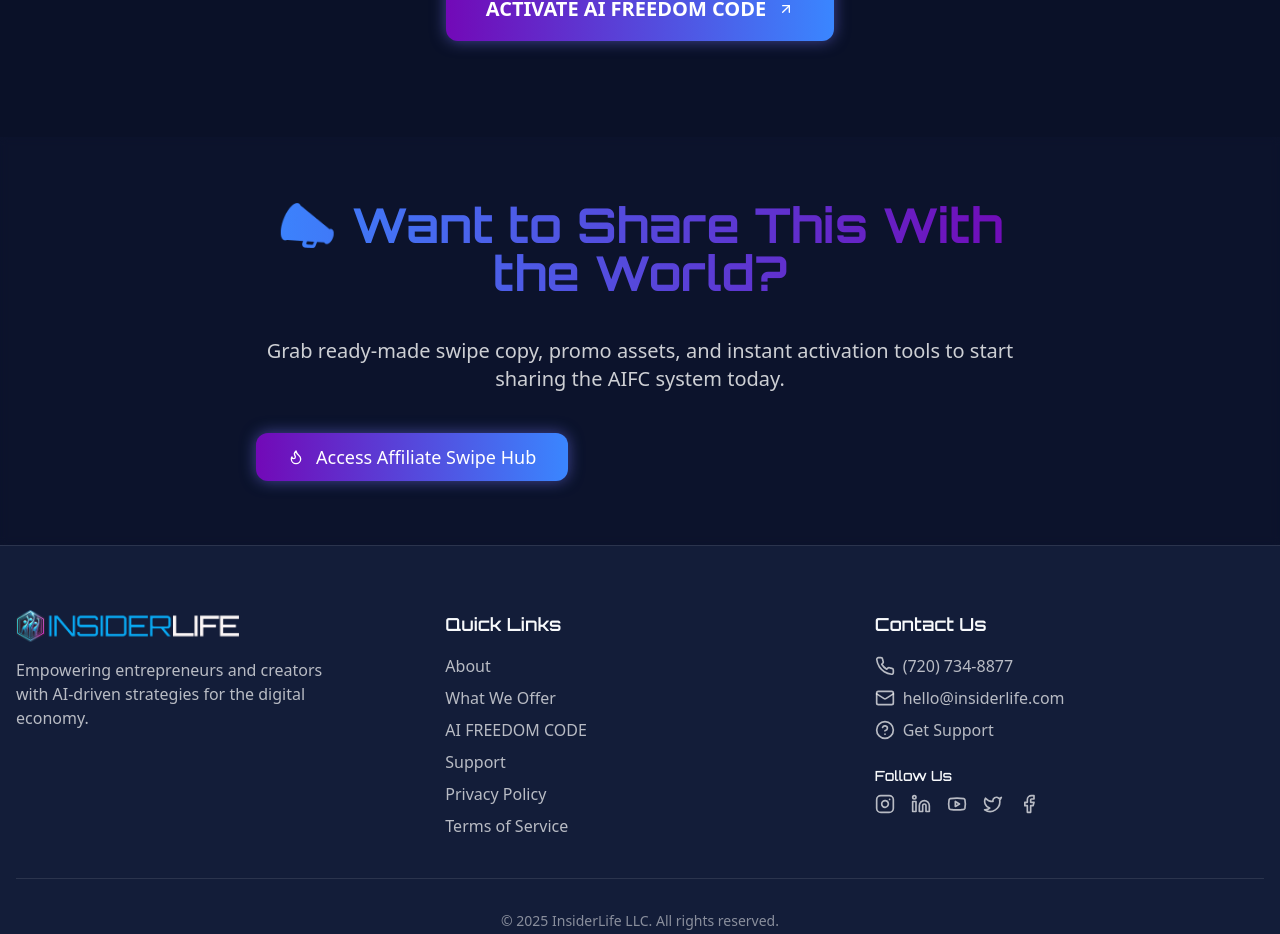
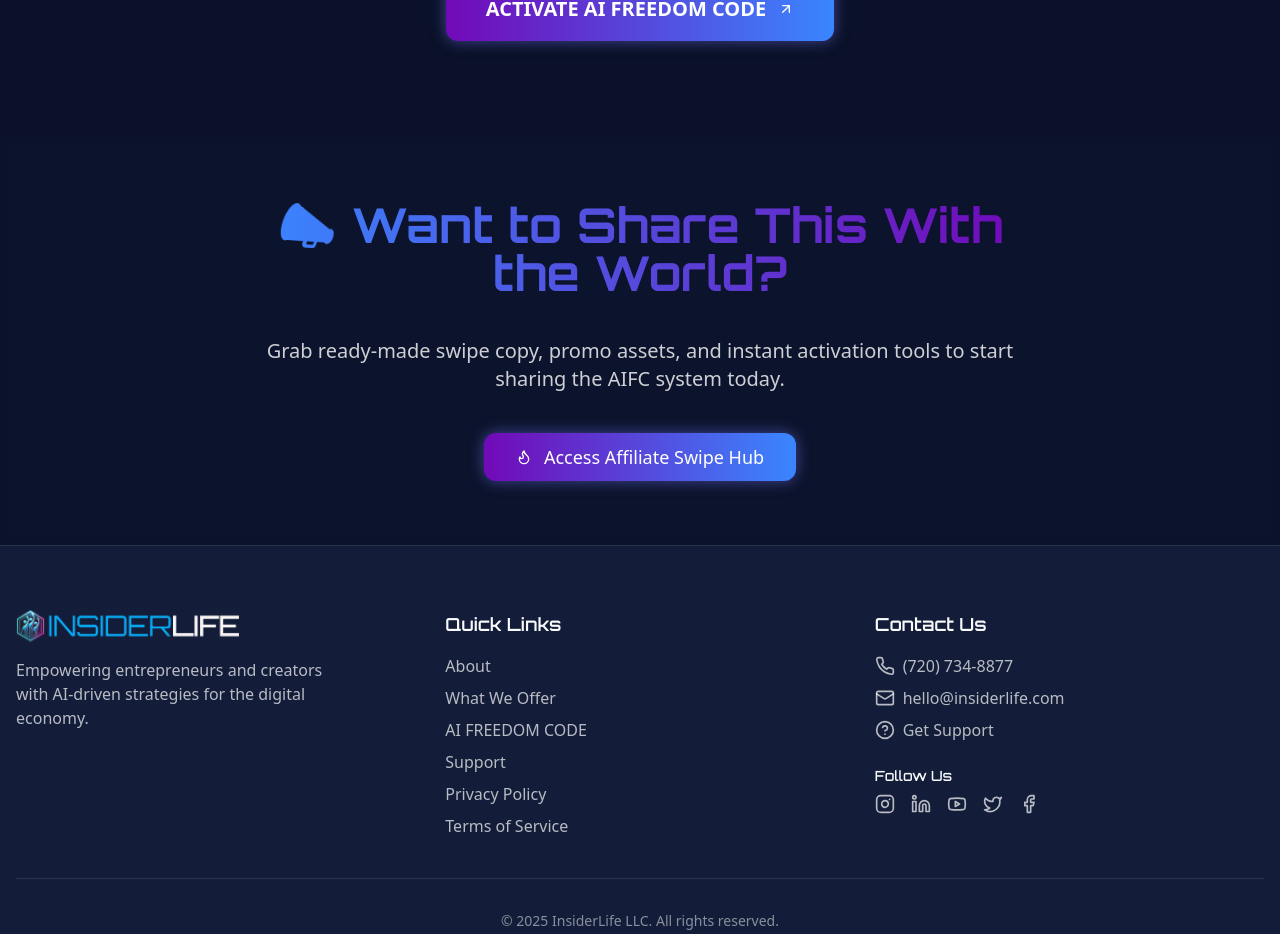
Before and after one commit to TokenomixLabs/insiderlife-lander, a React (Vite) app: page /aifreedomcode in a window 1280 px wide. Shown: the part 2379-3313 px from the top of the page. Built offline with nearby package versions, Linux system fonts and the light colour scheme.

Commit message:
Fix: Center affiliate button and fix link
Centers the "Access Affiliate Swipe Hub" button and fixes the broken link.

```diff
--- a/src/pages/AiFreedomCode.tsx
+++ b/src/pages/AiFreedomCode.tsx
@@ -1,10 +1,10 @@
-
 import React from 'react';
 import { Button } from '@/components/ui/button';
 import { ArrowRight, ArrowUpRight, Flame, Check } from 'lucide-react';
 import { cn } from '@/lib/utils';
 import Footer from '@/components/Footer';
 import Navbar from '@/components/Navbar';
+import { Link } from 'react-router-dom';  // Add Link import
 
 const AiFreedomCode: React.FC = () => {
   return (
@@ -169,21 +169,18 @@ const AiFreedomCode: React.FC = () => {
         </section>
 
         {/* Affiliate CTA Section */}
-        <section className="container mx-auto px-4 py-16 bg-insiderDark-light/20 backdrop-blur-sm">
-          <div className="max-w-3xl mx-auto text-center">
+        <section className="container mx-auto px-4 py-16 bg-insiderDark-light/20 backdrop-blur-sm text-center">
+          <div className="max-w-3xl mx-auto">
             <h2 className="text-4xl md:text-5xl font-bold mb-6 text-center font-orbitron text-gradient pb-4">
               📣 Want to Share This With the World?
             </h2>
 
-            <p className="text-xl text-white/80 mb-10">
+            <p className="text-xl text-white/80 mb-10 text-center">
               Grab ready-made swipe copy, promo assets, and instant activation tools to start sharing the AIFC system today.
             </p>
 
-            <a
-              href="https://insiderlife.com/aifc-swipes"
-              target="_blank"
-              rel="noopener noreferrer"
-            >
+            <div className="flex justify-center">  {/* Added flex and justify-center */}
+              <Link to="/affiliate-swipe-hub">
                 <Button
                   className={cn(
                     "bg-gradient-to-r from-insiderPurple to-insiderBlue",
@@ -196,7 +193,8 @@ const AiFreedomCode: React.FC = () => {
                   <Flame className="h-5 w-5" />
                   <span>Access Affiliate Swipe Hub</span>
                 </Button>
-            </a>
+              </Link>
+            </div>
           </div>
         </section>
       </main>
```
Lines whose indentation alone changed are shown as unchanged.
